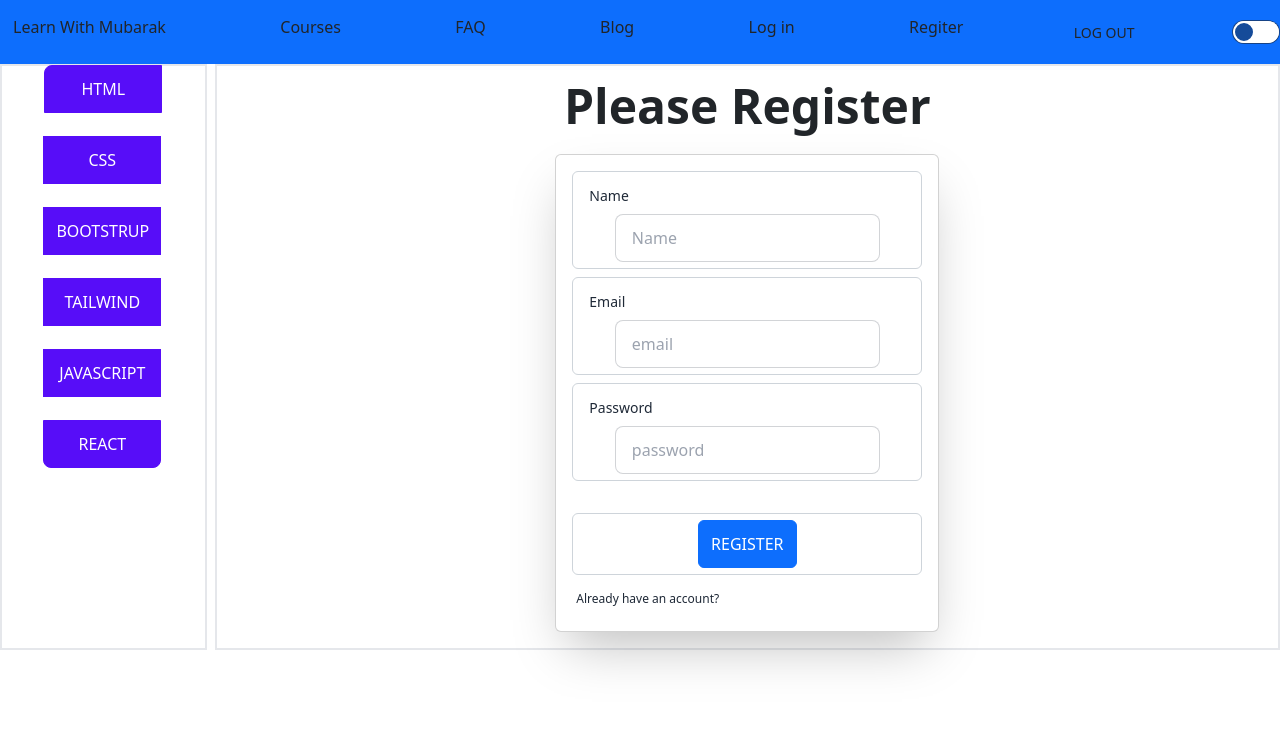
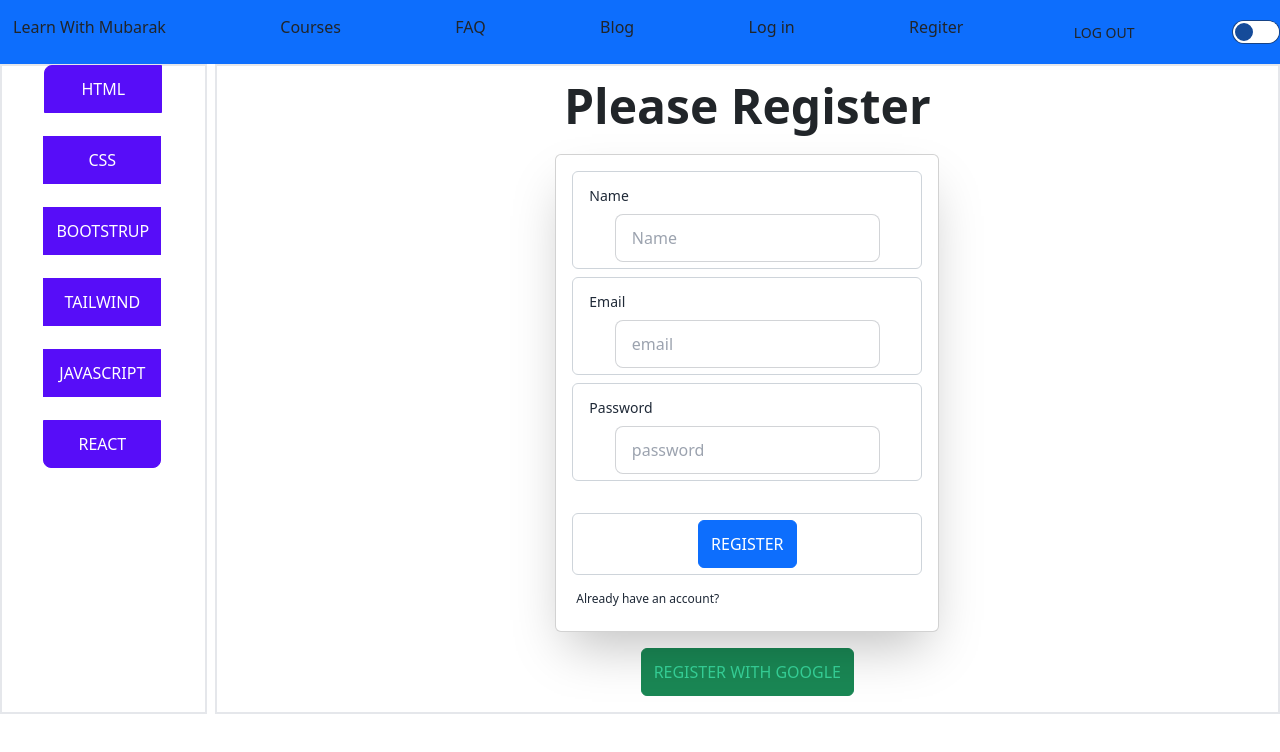
Before and after one commit to ICTMubarak/learning-platform-client-a10, a React (Create React App) app: page /register in a window 1280 px wide. Shown: the top 752 px of the page. Built offline with nearby package versions, Linux system fonts and the light colour scheme; no server answers.

Commit message:
Register and login with google is compleded

```diff
--- a/src/components/Register.js
+++ b/src/components/Register.js
@@ -6,7 +6,7 @@
  const Register = () => {
 
 
-   const {createUser} = useContext(AuthContext);
+   const {createUser, signInWithGoogle} = useContext(AuthContext);
 
 
 
@@ -29,6 +29,16 @@
 
  }
 
+ const handleGoogleSignIn = () =>{
+
+  signInWithGoogle()
+  .then(result => {
+    const user = result.user;
+    console.log(user);
+  })
+  .catch(error => console.error(error));
+
+ }
 
     return (
         <div class="grid grid-cols-6 gap-2">
@@ -79,6 +89,7 @@
                     </label>
                   </div>
                 </form>
+                <button onClick={handleGoogleSignIn} className="btn btn-outline btn-success">Register with Google</button>
               </div>
             </div>
           </div>
--- a/src/contexts/UserContex.js
+++ b/src/contexts/UserContex.js
@@ -1,5 +1,5 @@
 import React, { Children, createContext } from 'react';
-import {createUserWithEmailAndPassword, getAuth, onAuthStateChanged, signInWithEmailAndPassword, signOut} from 'firebase/auth'
+import {createUserWithEmailAndPassword, getAuth, GoogleAuthProvider, onAuthStateChanged, signInWithEmailAndPassword, signInWithPopup, signOut} from 'firebase/auth'
 import app from '../firebase/Firebase.config';
 import { useState } from 'react';
 import { useEffect } from 'react';
@@ -13,6 +13,8 @@
 
     const [user, setUser] = useState({displayName: 'Mubarak'});
 
+    const googleProvider = new GoogleAuthProvider();
+
     const createUser = (email, password) => {
 
         return createUserWithEmailAndPassword(auth, email, password);
@@ -20,6 +22,11 @@
 
     const signIn = (email, password) =>{
         return signInWithEmailAndPassword(auth, email, password);
+    }
+
+    const signInWithGoogle = () =>{
+
+        return signInWithPopup(auth, googleProvider);
     }
 
     const logOut = () => {
@@ -38,7 +45,7 @@
 
     }, [])
 
-    const authInfo = {user, createUser, signIn, logOut}
+    const authInfo = {user, createUser, signIn, logOut, signInWithGoogle}
 
     return (
         <AuthContext.Provider value={authInfo}>
```
